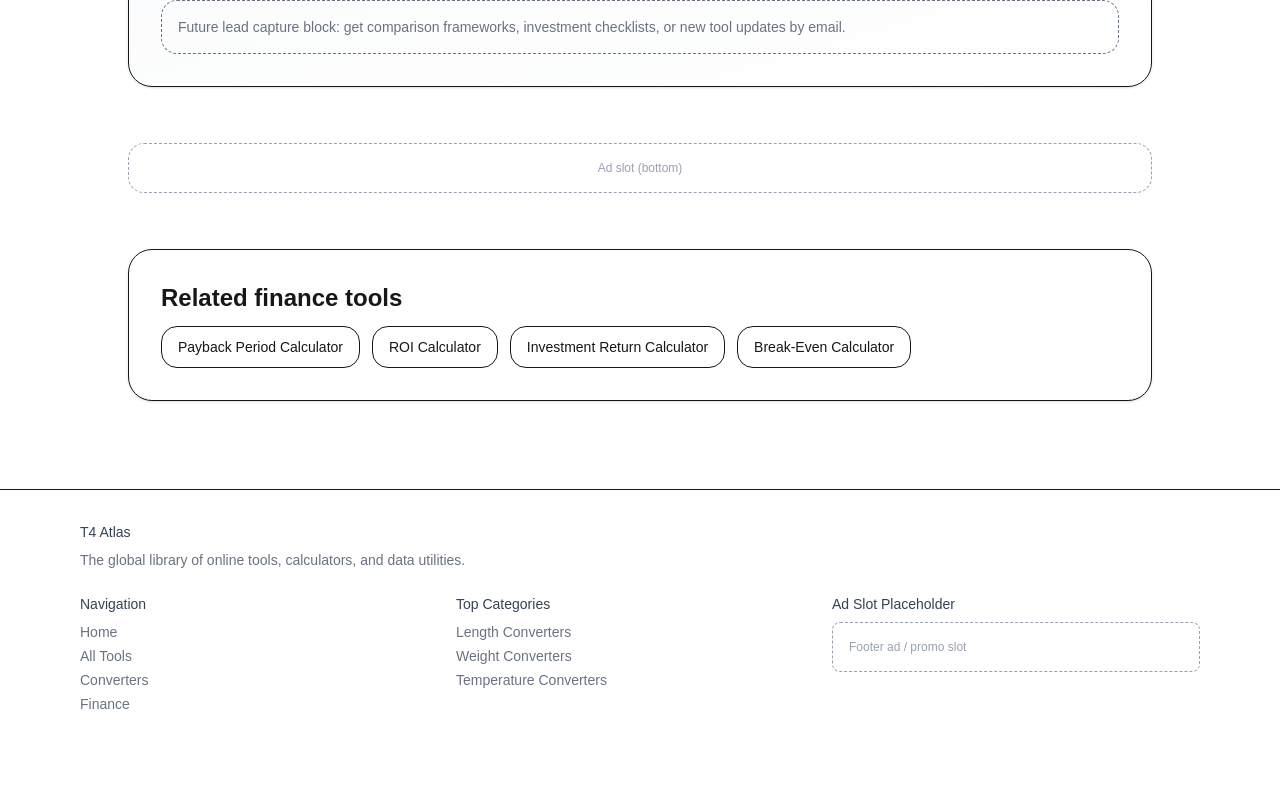
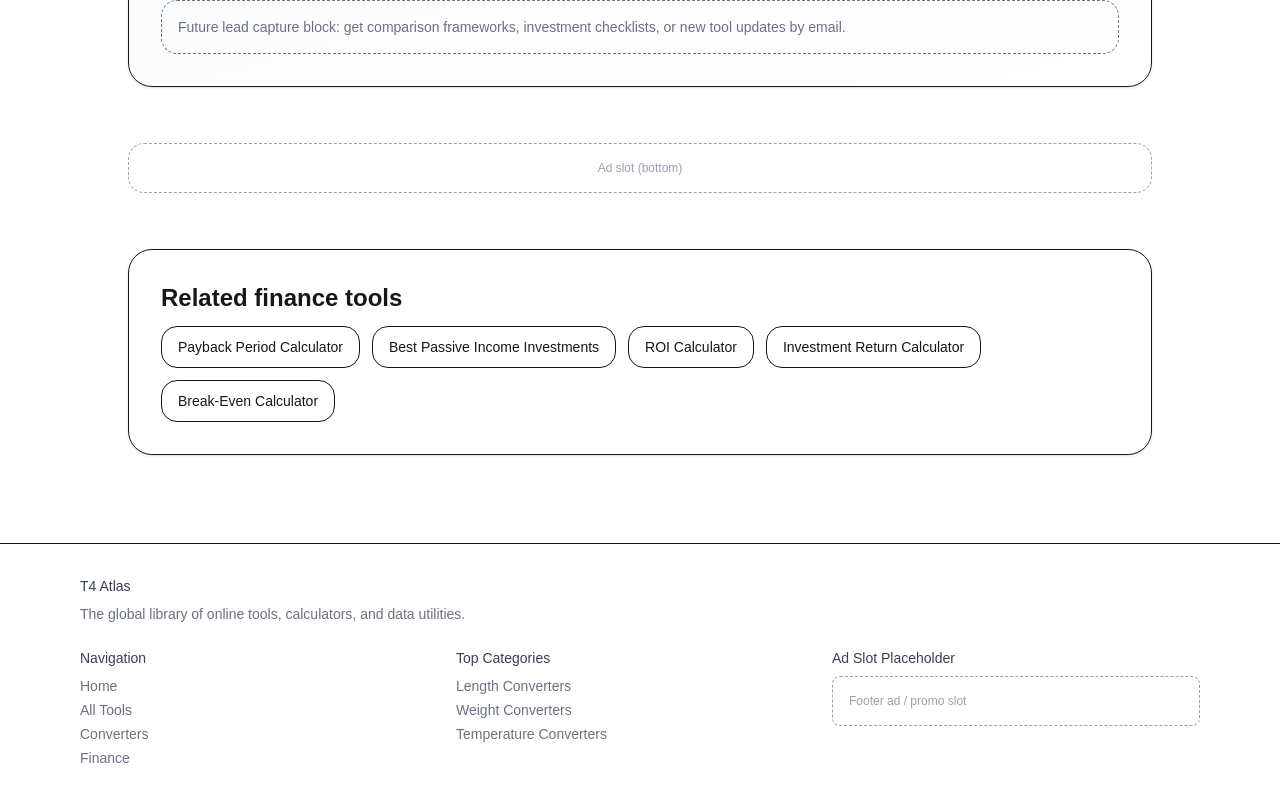
Before and after one commit to larstjessem-a11y/t4atlas, a Next.js app: page /tools/finance/best-investments-with-fastest-payback-period in a window 1280 px wide. Shown: the part 3631-4431 px from the top of the page. Before the commit the page ends 4377 px from the top, so only its background shows below. Built offline with nearby package versions, Linux system fonts and the light colour scheme.

Commit message:
Strengthen finance cluster with passive income money page and internal linking

```diff
--- a/app/tools/finance/best-investments-with-fastest-payback-period/page.tsx
+++ b/app/tools/finance/best-investments-with-fastest-payback-period/page.tsx
@@ -371,6 +371,14 @@ export default function BestInvestmentsWithFastestPaybackPeriodPage() {
               >
                 Payback Period Calculator
               </Link>
+
+<Link
+  href="/tools/finance/best-passive-income-investments-ranked"
+  className="inline-flex rounded-2xl border px-4 py-2.5 text-sm hover:bg-gray-50"
+>
+  Best Passive Income Investments
+</Link>
+
               <Link
                 href="/tools/finance/roi-calculator"
                 className="inline-flex rounded-2xl border px-4 py-2.5 text-sm hover:bg-gray-50"
--- a/app/tools/finance/best-passive-income-investments-ranked/page.tsx
+++ b/app/tools/finance/best-passive-income-investments-ranked/page.tsx
@@ -387,6 +387,14 @@ export default function BestPassiveIncomeInvestmentsRankedPage() {
               >
                 Dividend Yield Calculator
               </Link>
+
+<Link
+  href="/tools/finance/best-investments-with-fastest-payback-period"
+  className="inline-flex rounded-2xl border px-4 py-2.5 text-sm hover:bg-gray-50"
+>
+  Fastest Payback Investments
+</Link>
+
               <Link
                 href="/tools/finance/how-to-calculate-dividend-yield"
                 className="inline-flex rounded-2xl border px-4 py-2.5 text-sm hover:bg-gray-50"
--- a/app/tools/finance/how-to-calculate-dividend-yield/page.tsx
+++ b/app/tools/finance/how-to-calculate-dividend-yield/page.tsx
@@ -317,6 +317,13 @@ export default function DividendYieldGuidePage() {
       Calculate Dividend Yield
     </Link>
 
+<Link
+  href="/tools/finance/best-passive-income-investments-ranked"
+  className="inline-flex rounded-2xl border px-4 py-2.5 text-sm font-medium hover:bg-gray-50"
+>
+  Compare Passive Income Investments
+</Link>
+
     <Link
       href="/tools/finance/cagr-calculator"
       className="inline-flex rounded-2xl border px-4 py-2.5 text-sm font-medium hover:bg-gray-50"
--- a/components/FinanceTemplate.tsx
+++ b/components/FinanceTemplate.tsx
@@ -944,6 +944,20 @@ export default function FinanceTemplate({
                   All {tool.category}
                 </Link>
 
+<Link
+  href="/tools/finance/best-investments-with-fastest-payback-period"
+  className="text-gray-600 hover:text-gray-900"
+>
+  Fastest Payback Investments
+</Link>
+
+<Link
+  href="/tools/finance/best-passive-income-investments-ranked"
+  className="text-gray-600 hover:text-gray-900"
+>
+  Best Passive Income Investments
+</Link>
+
                 <Link
                   href={`/tools/${tool.category}/subcategory/${tool.subcategory}`}
                   className="text-gray-600 hover:text-gray-900 capitalize"
```
